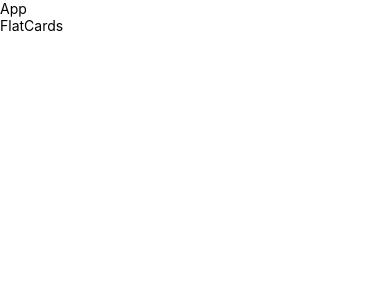
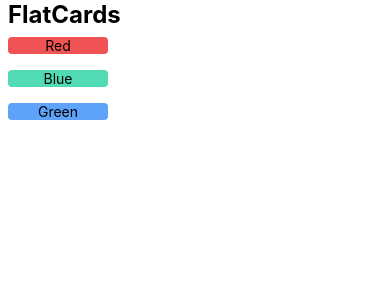
Before and after one commit to TiwariLokesh/React-native-tutorial, a React Native app: screen / in a window 390 px wide. Shown: the top 300 px of the page. Built offline with nearby package versions, Linux system fonts and the light colour scheme.

Commit message:
making a simple project

```diff
--- a/App.js
+++ b/App.js
@@ -6,7 +6,6 @@
   return (
     <SafeAreaView>
     <ScrollView>
-    <Text>App</Text>
     <FlatCards/>
     </ScrollView>
 
--- a/components/FlatCards.js
+++ b/components/FlatCards.js
@@ -4,9 +4,47 @@
 export default function FlatCards() {
   return (
     <View>
-      <Text>FlatCards</Text>
+      <Text style={styles.headingText}>FlatCards</Text>
+      <View style={styles.container}>
+        <View style={[styles.card, styles.cardOne]}>
+            <Text>Red</Text>
+        </View>
+        <View style={[styles.card, styles.cardTwo]}>
+            <Text>Blue</Text>
+        </View>
+        <View style={[styles.card, styles.cardThree]}>
+            <Text>Green</Text>
+        </View>
+      </View>
     </View>
   )
 }
 
-const styles = StyleSheet.create({})
+const styles = StyleSheet.create({
+    headingText:{
+        fontSize:24,
+        fontWeight:'bold',
+        paddingHorizontal:8
+    },
+    container:{
+
+    },
+    card:{
+        flex:1,
+        justifyContent:'center',
+        alignItems:'center',
+        width:100,
+        height:100,
+        borderRadius:4,
+        margin:8,
+    },
+    cardOne:{
+        backgroundColor:'#EF5354',
+    },
+    cardTwo:{
+        backgroundColor:'#50DBB4',
+    },
+    cardThree:{
+        backgroundColor:'#5DA3FA',
+    },
+})
```
